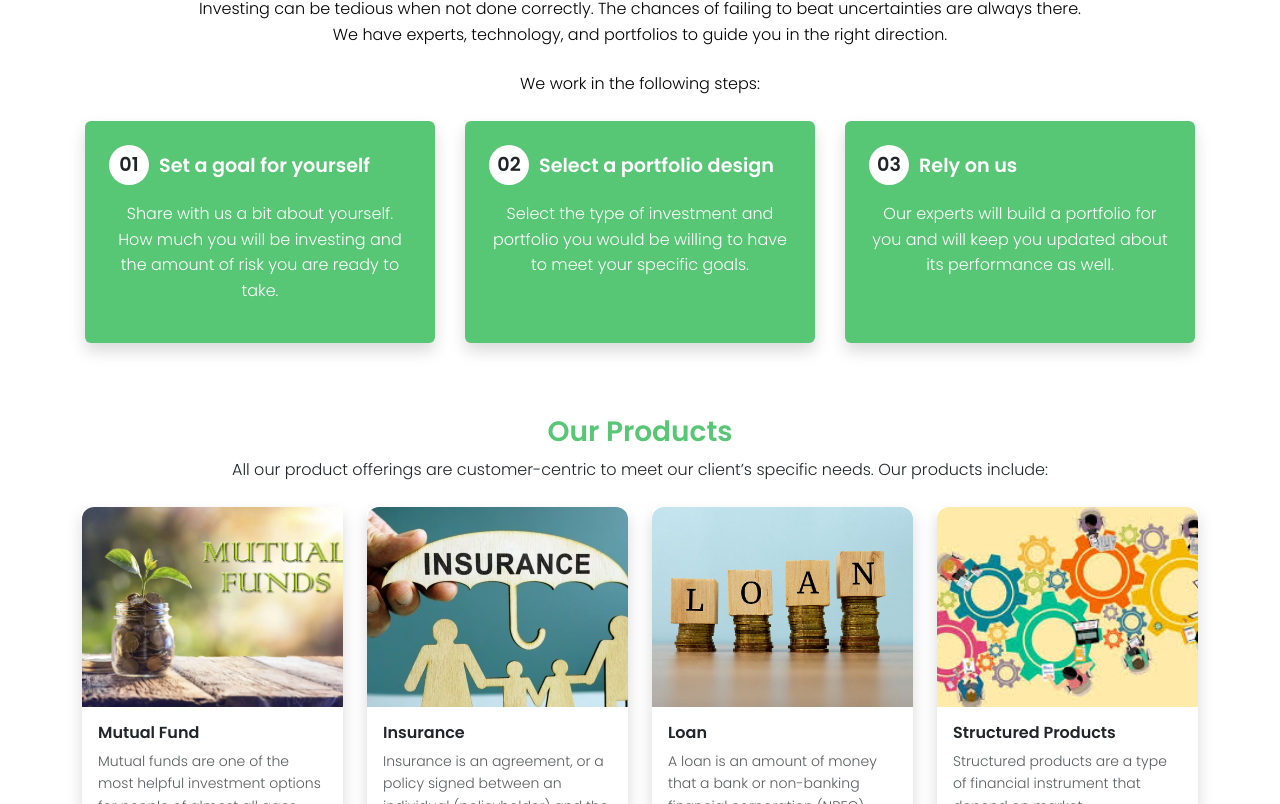
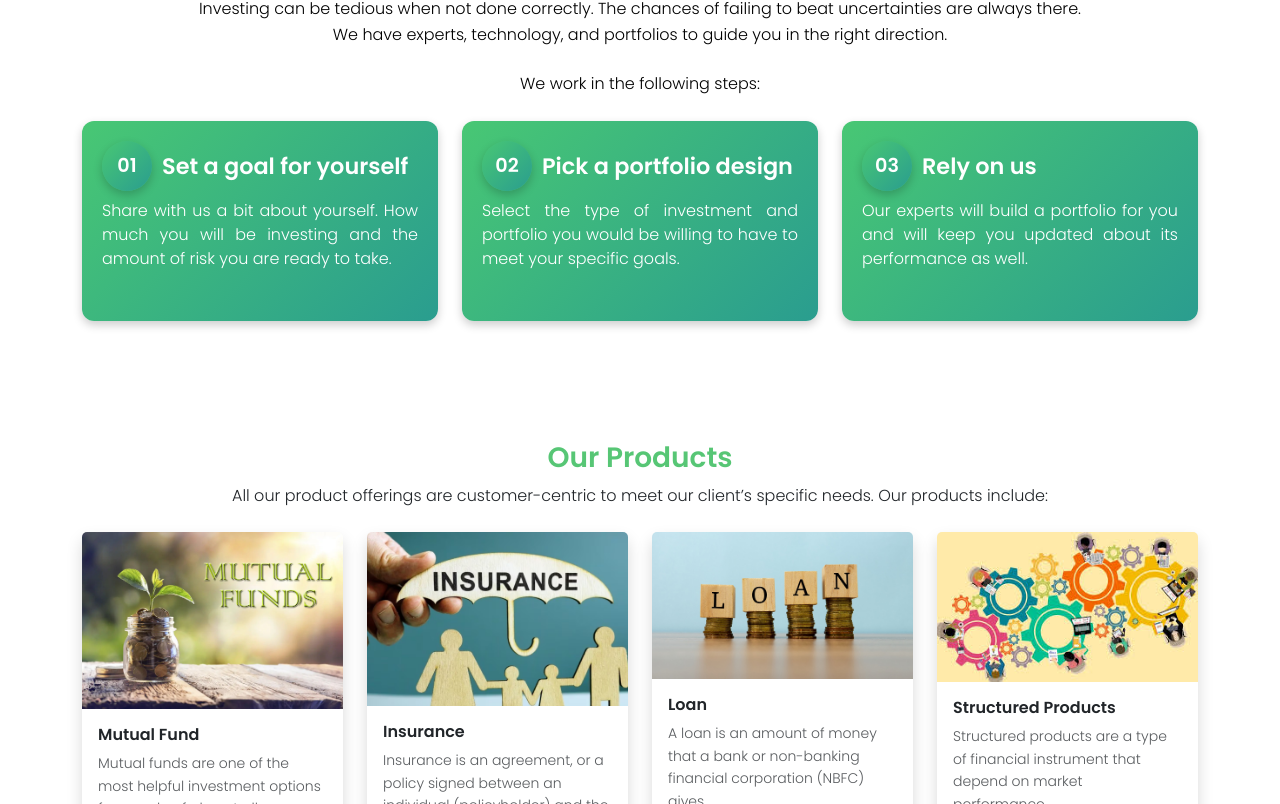
Before and after one commit to Mugilanvisvam/PreciseGoal_React, a React (Vite) app: page / in a window 1280 px wide. Shown: the part 1476-2280 px from the top of the page. Built offline with nearby package versions, Linux system fonts and the light colour scheme.

Commit message:
:changes in Home page

```diff
--- a/src/Components/ArticleCard.jsx
+++ b/src/Components/ArticleCard.jsx
@@ -39,34 +39,29 @@ const articles = [
 
 const ArticleCard = () => {
   return (
-    <div className="container">
-      <h3 className="text-center fw-bold" style={{color:'#57C675'}}>Our Products</h3>
+    <div className="container py-5">
+      <h3 className="text-center fw-bold" style={{ color: "#57C675" }}>Our Products</h3>
       <p className="text-center mb-4 text-dark">
-        All our product offerings are customer-centric to meet our client’s
-        specific needs. Our products include:
+        All our product offerings are customer-centric to meet our client’s specific needs. Our products include:
       </p>
 
       <div className="row">
         {articles.map((article) => (
           <div key={article.id} className="col-12 col-sm-6 col-md-4 col-lg-3 mb-4">
             {/* Responsive grid: 1 per row (xs), 2 per row (sm), 3 (md), 4 (lg) */}
-            <div className="card shadow border-0 h-100">
-              <img
-                src={article.image}
-                className="card-img-top"
-                alt={article.title}
-                style={{
-                  height: "200px",
-                  objectFit: "cover",
-                  borderTopLeftRadius: "12px",
-                  borderTopRightRadius: "12px",
-                }}
-              />
+            <div className="card shadow border-0 h-100 article-card">
+              <div className="card-img-wrapper">
+                <img
+                  src={article.image}
+                  className="card-img-top"
+                  alt={article.title}
+                />
+              </div>
               <div className="card-body d-flex flex-column">
                 <h6 className="fw-bold text-dark">{article.title}</h6>
                 <p className="text-muted small flex-grow-1">{article.description}</p>
-                <a href="#" className="fw-bold mt-auto"  style={{color:'#57C675'}}>
-                  Read More...
+                <a href="#" className="btn btn-outline-success mt-auto">
+                  Read More
                 </a>
               </div>
             </div>
--- a/src/Components/HowItWorks.jsx
+++ b/src/Components/HowItWorks.jsx
@@ -1,38 +1,95 @@
-import React from 'react';
-import 'bootstrap/dist/css/bootstrap.min.css';
-import '../Components/styles.css';
+import React from "react";
+import "bootstrap/dist/css/bootstrap.min.css";
+import "../Components/styles.css";
 
 const HowItWorks = () => {
   const steps = [
-    { id: 1, title: 'Set a goal for yourself', description: 'Share with us a bit about yourself. How much you will be investing and the amount of risk you are ready to take.' },
-    { id: 2, title: 'Select a portfolio design', description: 'Select the type of investment and portfolio you would be willing to have to meet your specific goals.' },
-    { id: 3, title: 'Rely on us', description: 'Our experts will build a portfolio for you and will keep you updated about its performance as well.' },
+    {
+      id: 1,
+      title: "Set a goal for yourself",
+      description:
+        "Share with us a bit about yourself. How much you will be investing and the amount of risk you are ready to take.",
+    },
+    {
+      id: 2,
+      title: "Pick a portfolio design",
+      description:
+        "Select the type of investment and portfolio you would be willing to have to meet your specific goals.",
+    },
+    {
+      id: 3,
+      title: "Rely on us",
+      description:
+        "Our experts will build a portfolio for you and will keep you updated about its performance as well.",
+    },
   ];
+
+  const cardStyle = {
+    background: "linear-gradient(135deg, #48C774, #2A9D8F)",
+    width: "100%",
+    maxWidth: "360px",
+    minHeight: "200px",
+    transition: "transform 0.3s ease-in-out",
+    borderRadius: "12px",
+    position: "relative",
+    overflow: "hidden",
+    padding: "20px",
+    color: "white",
+    boxShadow: "0 4px 10px rgba(0,0,0,0.2)",
+    animation: "floatUpDown 3s ease-in-out infinite",
+  };
+
+  const cardHoverEffect = {
+    transform: "scale(1.05)",
+  };
 
   return (
     <section className="how-it-works py-5">
       <div className="container">
-        <h3 className="text-center" style={{ color: '#57C675', fontWeight: 'bold' }}>HOW IT WORKS</h3>
+        <h3 className="text-center" style={{ color: "#57C675", fontWeight: "bold" }}>
+          HOW IT WORKS
+        </h3>
         <p className="text-center mb-4 text-black">
           Investing can be tedious when not done correctly. The chances of failing to beat uncertainties are always there.
-          <br />We have experts, technology, and portfolios to guide you in the right direction.
+          <br />
+          We have experts, technology, and portfolios to guide you in the right direction.
         </p>
         <p className="text-center mb-4 text-black">We work in the following steps:</p>
 
         <div className="row justify-content-center">
           {steps.map((step) => (
             <div key={step.id} className="col-md-4 col-sm-12 mb-4 d-flex justify-content-center">
-              <div className="step p-4 text-white rounded shadow" style={{ backgroundColor: '#57C675', width: '100%', maxWidth: '350px' }}>
-                <div className="d-flex align-items-center">
-                  <div className="step-id bg-white text-dark rounded-circle d-flex align-items-center justify-content-center"
-                       style={{ width: '40px', height: '40px', fontWeight: 'bold', marginRight: '10px' }}>
+              <div
+                className="step-card"
+                style={cardStyle}
+                onMouseEnter={(e) => (e.currentTarget.style.transform = cardHoverEffect.transform)}
+                onMouseLeave={(e) => (e.currentTarget.style.transform = "scale(1)")}
+              >
+                {/* Step ID & Title in same line */}
+                <div style={{ display: "flex", alignItems: "center", gap: "10px" }}>
+                  <div
+                    style={{
+                      width: "50px",
+                      height: "50px",
+                      fontWeight: "bold",
+                      fontSize: "1.2rem",
+                      boxShadow: "0px 4px 10px rgba(0,0,0,0.2)",
+                      borderRadius: "50%",
+                      background: "linear-gradient(135deg, #48C774, #2A9D8F)",
+                      color: "white",
+                      display: "flex",
+                      alignItems: "center",
+                      justifyContent: "center",
+                    }}
+                  >
                     {`0${step.id}`}
                   </div>
-                  <h4 className="m-0" style={{fontSize:'larger'}}>{step.title}</h4>
+                  <h4 style={{ fontSize: "1.4rem", fontWeight: "bold", margin: 0 }}>{step.title}</h4>
                 </div>
-                <div className="step-content mt-3">
-                  <p>{step.description}</p>
-                </div>
+
+                <p className="mt-2" style={{ fontSize: "1rem", lineHeight: "1.5" }}>
+                  {step.description}
+                </p>
               </div>
             </div>
           ))}
--- a/src/Components/styles.css
+++ b/src/Components/styles.css
@@ -206,3 +206,44 @@ footer a:hover {
     min-width: auto;
   }
 }
+.flip-card {
+  perspective: 1000px;
+  transition: transform 0.6s;
+}
+
+.flip-card-inner {
+  position: relative;
+  width: 100%;
+  height: 100%;
+  transform-style: preserve-3d;
+  transition: transform 0.6s;
+}
+
+.flip-card:hover .flip-card-inner {
+  transform: rotateY(180deg);
+}
+
+.flip-card-front,
+.flip-card-back {
+  position: absolute;
+  width: 100%;
+  height: 100%;
+  backface-visibility: hidden;
+}
+
+.flip-card-front {
+  background: #fff;
+  border-radius: 12px;
+  box-shadow: 0 4px 10px rgba(0, 0, 0, 0.2);
+}
+
+.flip-card-back {
+  background: linear-gradient(135deg, #48C774, #2A9D8F);
+  color: white;
+  transform: rotateY(180deg);
+  display: flex;
+  align-items: center;
+  justify-content: center;
+  text-align: center;
+  border-radius: 12px;
+}
```
